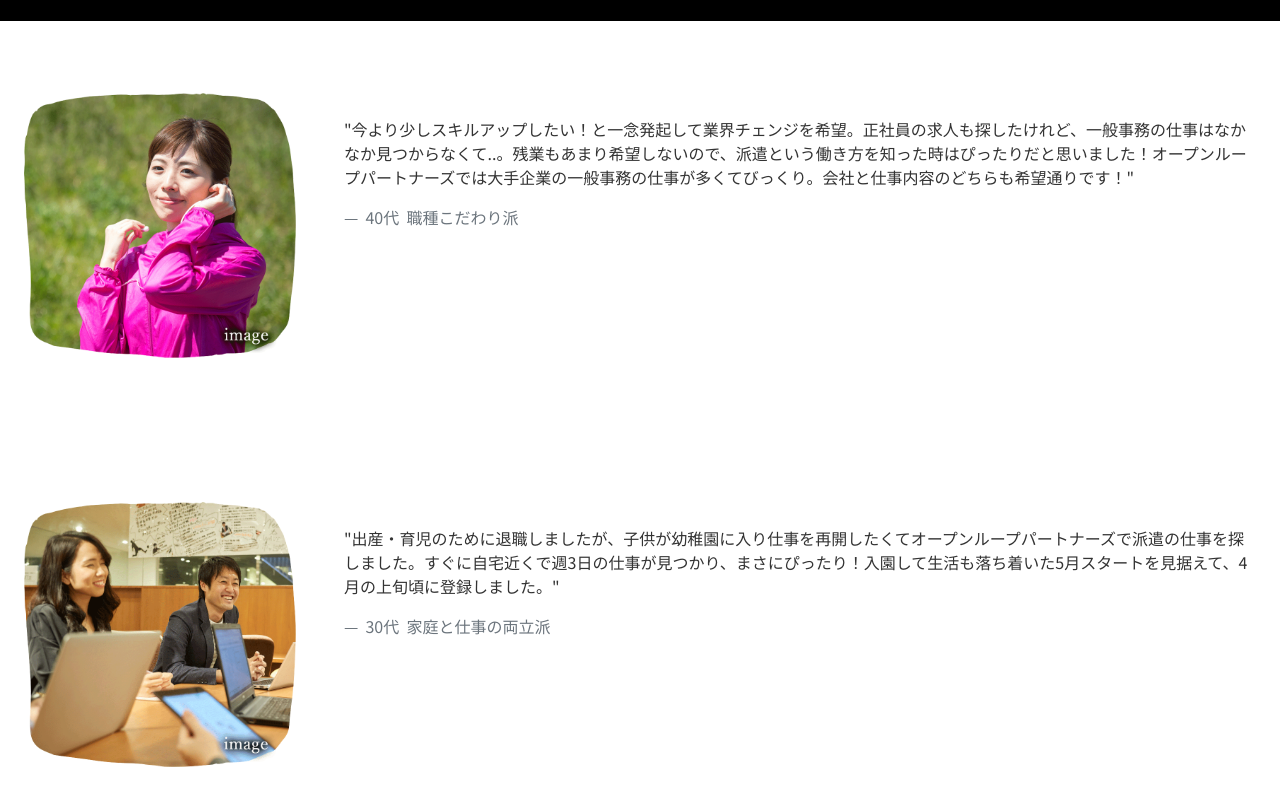
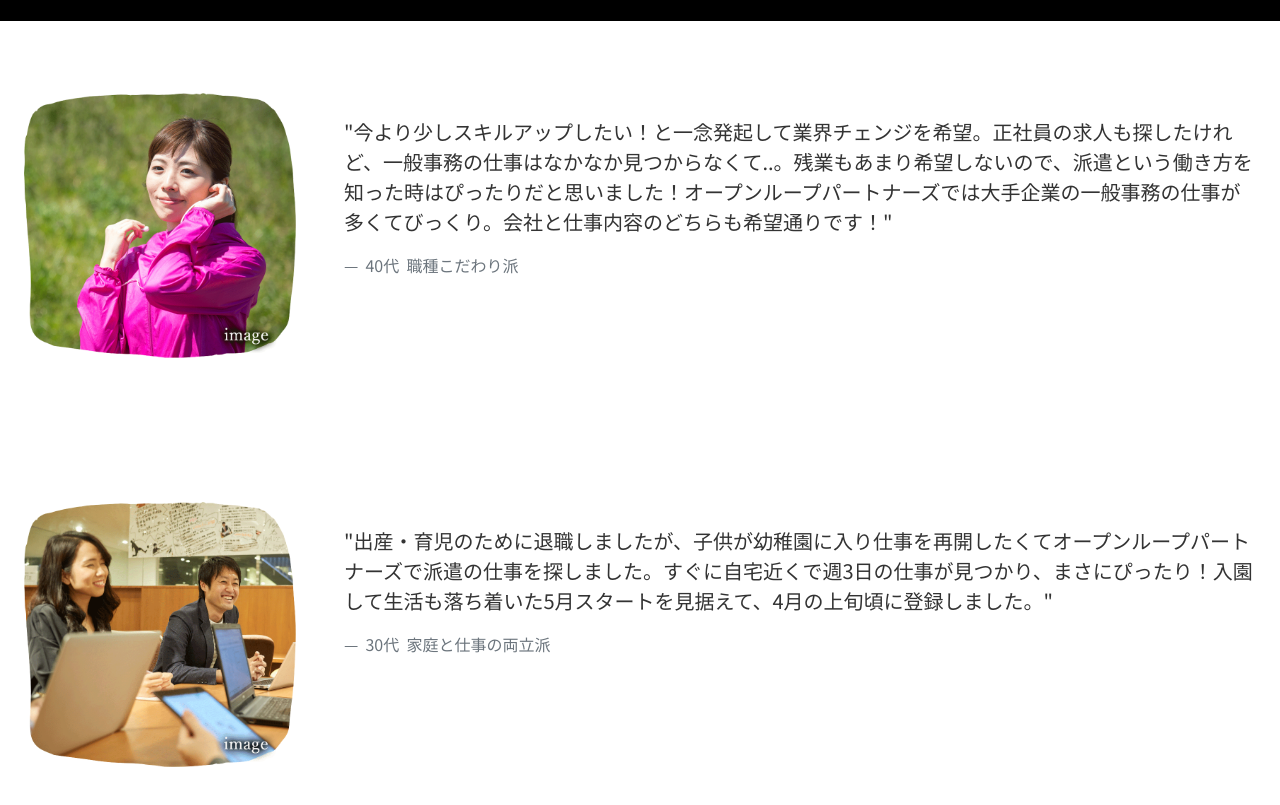
Before and after one commit to nak-244/itp_kanto, a plain HTML site: page docs/index.html in a window 1280 px wide. Shown: the part 4289-5094 px from the top of the page. Drawn offline with nearby package versions, Linux system fonts and the light colour scheme.

Commit message:
Update index.html

```diff
--- a/docs/index.html
+++ b/docs/index.html
@@ -220,7 +220,7 @@
         <div class="col-md-3 px-3"> <img class="img-fluid d-block" src="assets/img/s01.png"> </div>
         <div class="p-3 col-md-9">
           <div class="blockquote mb-0">
-            <p class="small">"今より少しスキルアップしたい！と一念発起して業界チェンジを希望。正社員の求人も探したけれど、一般事務の仕事はなかなか見つからなくて..。残業もあまり希望しないので、派遣という働き方を知った時はぴったりだと思いました！オープンループパートナーズでは大手企業の一般事務の仕事が多くてびっくり。会社と仕事内容のどちらも希望通りです！"</p>
+            <p>"今より少しスキルアップしたい！と一念発起して業界チェンジを希望。正社員の求人も探したけれど、一般事務の仕事はなかなか見つからなくて..。残業もあまり希望しないので、派遣という働き方を知った時はぴったりだと思いました！オープンループパートナーズでは大手企業の一般事務の仕事が多くてびっくり。会社と仕事内容のどちらも希望通りです！"</p>
             <div class="blockquote-footer"> 40代&nbsp;&nbsp;職種こだわり派</div>
           </div>
         </div>
@@ -233,7 +233,7 @@
         <div class="col-md-3 px-3"> <img class="img-fluid d-block" src="assets/img/s02.png"> </div>
         <div class="p-3 col-md-9">
           <div class="blockquote mb-0">
-            <p class="small">"出産・育児のために退職しましたが、子供が幼稚園に入り仕事を再開したくてオープンループパートナーズで派遣の仕事を探しました。すぐに自宅近くで週3日の仕事が見つかり、まさにぴったり！入園して生活も落ち着いた5月スタートを見据えて、4月の上旬頃に登録しました。"</p>
+            <p>"出産・育児のために退職しましたが、子供が幼稚園に入り仕事を再開したくてオープンループパートナーズで派遣の仕事を探しました。すぐに自宅近くで週3日の仕事が見つかり、まさにぴったり！入園して生活も落ち着いた5月スタートを見据えて、4月の上旬頃に登録しました。"</p>
             <div class="blockquote-footer"> 30代&nbsp;&nbsp;家庭と仕事の両立派</div>
           </div>
         </div>
```
